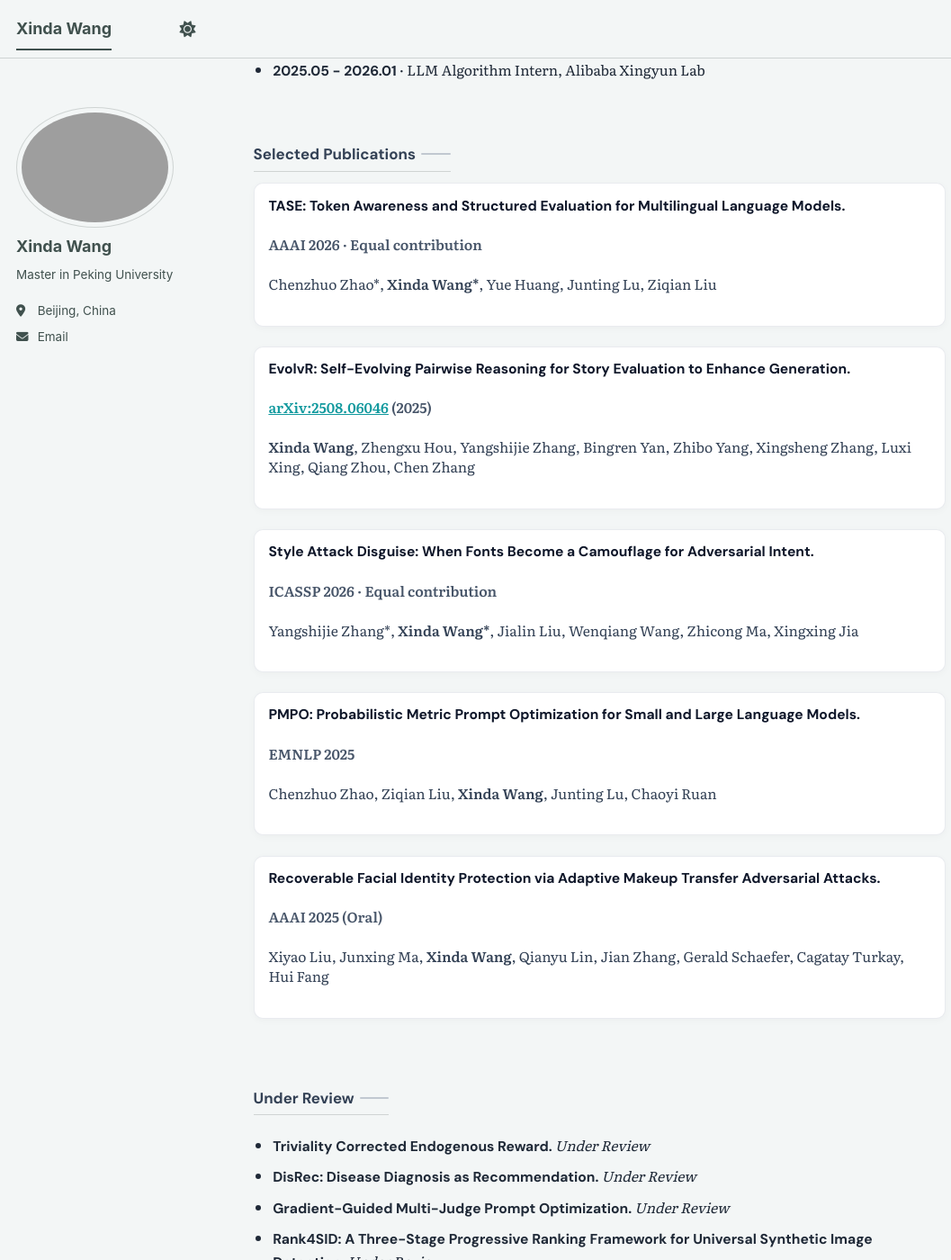
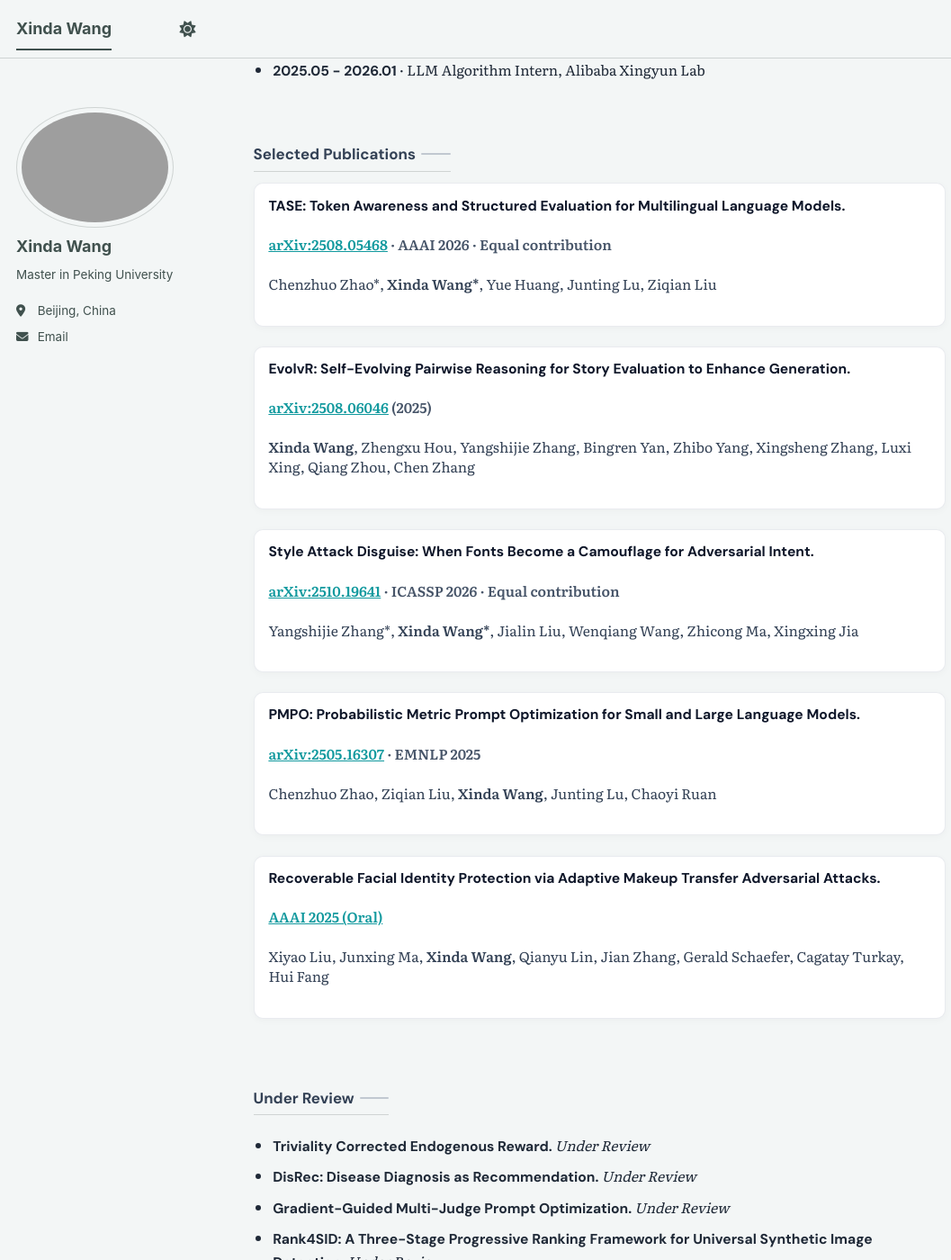
Before and after one commit to xindaaW/xindaaW.github.io, a Jekyll site: the page built from _pages/about.md, in a window 1280 px wide and 1400 px high, scrolled down 1128 px. Shown: the whole window at 90% size, without its empty margins (0-1057 px from the left). Built offline with Jekyll 4.4.1, drawn with Linux system fonts in a browser that asks for light colours; a script bundle is joined from its source files by our own code; library files that are not in the unit come from our copies.

Commit message:
add publication links for arXiv and AAAI

```diff
--- a/_pages/about.md
+++ b/_pages/about.md
@@ -63,7 +63,7 @@ redirect_from:
   <ul class="pub-cards">
     <li class="pub-card">
       <p class="pub-card__title">TASE: Token Awareness and Structured Evaluation for Multilingual Language Models.</p>
-      <p class="pub-card__meta">AAAI 2026 · Equal contribution</p>
+      <p class="pub-card__meta"><a href="https://arxiv.org/abs/2508.05468" target="_blank" rel="noopener">arXiv:2508.05468</a> · AAAI 2026 · Equal contribution</p>
       <p class="pub-card__authors">Chenzhuo Zhao*, <strong>Xinda Wang*</strong>, Yue Huang, Junting Lu, Ziqian Liu</p>
     </li>
     <li class="pub-card">
@@ -73,17 +73,17 @@ redirect_from:
     </li>
     <li class="pub-card">
       <p class="pub-card__title">Style Attack Disguise: When Fonts Become a Camouflage for Adversarial Intent.</p>
-      <p class="pub-card__meta">ICASSP 2026 · Equal contribution</p>
+      <p class="pub-card__meta"><a href="https://arxiv.org/abs/2510.19641" target="_blank" rel="noopener">arXiv:2510.19641</a> · ICASSP 2026 · Equal contribution</p>
       <p class="pub-card__authors">Yangshijie Zhang*, <strong>Xinda Wang*</strong>, Jialin Liu, Wenqiang Wang, Zhicong Ma, Xingxing Jia</p>
     </li>
     <li class="pub-card">
       <p class="pub-card__title">PMPO: Probabilistic Metric Prompt Optimization for Small and Large Language Models.</p>
-      <p class="pub-card__meta">EMNLP 2025</p>
+      <p class="pub-card__meta"><a href="https://arxiv.org/abs/2505.16307" target="_blank" rel="noopener">arXiv:2505.16307</a> · EMNLP 2025</p>
       <p class="pub-card__authors">Chenzhuo Zhao, Ziqian Liu, <strong>Xinda Wang</strong>, Junting Lu, Chaoyi Ruan</p>
     </li>
     <li class="pub-card">
       <p class="pub-card__title">Recoverable Facial Identity Protection via Adaptive Makeup Transfer Adversarial Attacks.</p>
-      <p class="pub-card__meta">AAAI 2025 (Oral)</p>
+      <p class="pub-card__meta"><a href="https://doi.org/10.1609/aaai.v39i1.32031" target="_blank" rel="noopener">AAAI 2025 (Oral)</a></p>
       <p class="pub-card__authors">Xiyao Liu, Junxing Ma, <strong>Xinda Wang</strong>, Qianyu Lin, Jian Zhang, Gerald Schaefer, Cagatay Turkay, Hui Fang</p>
     </li>
   </ul>
```
